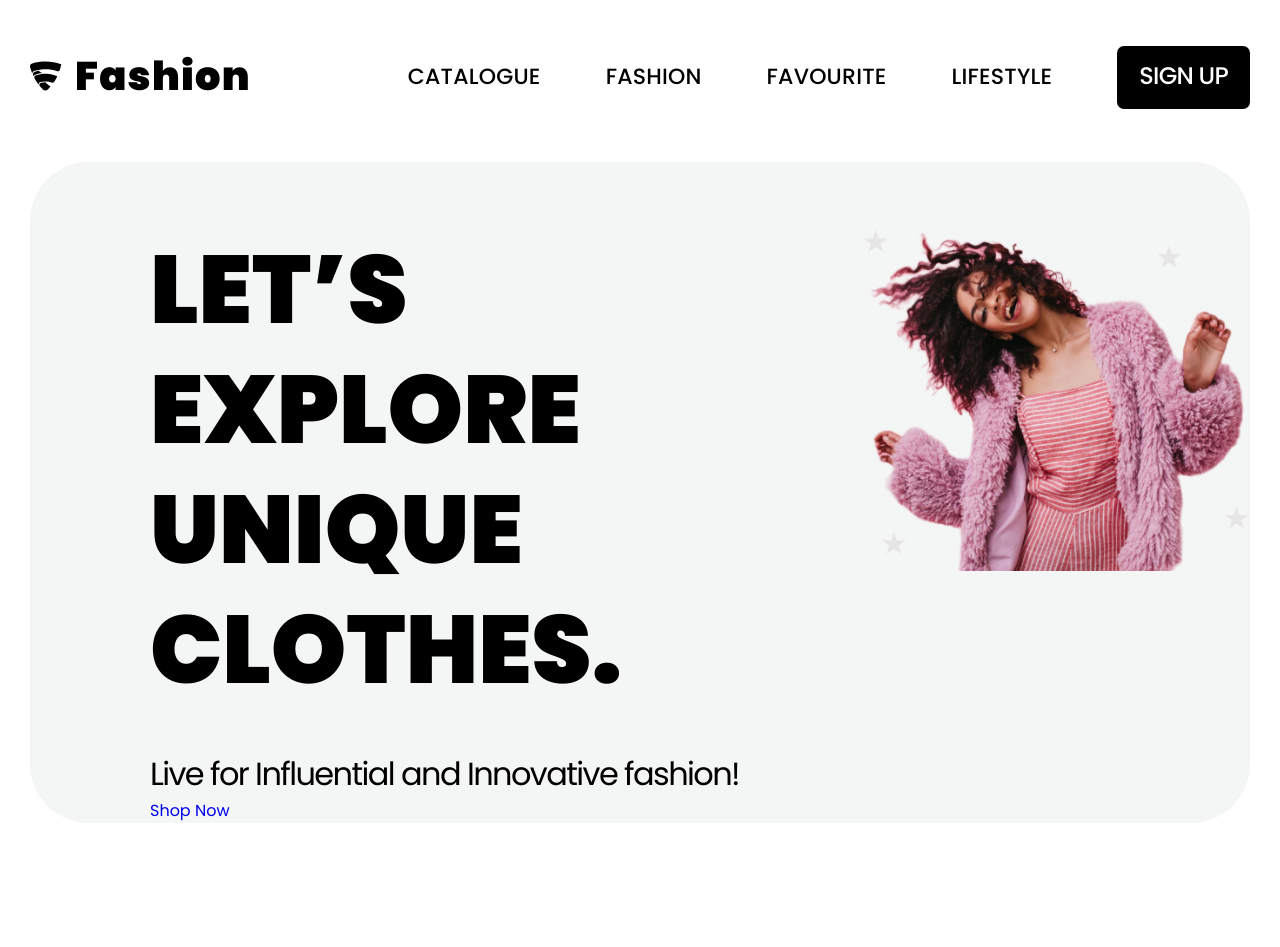
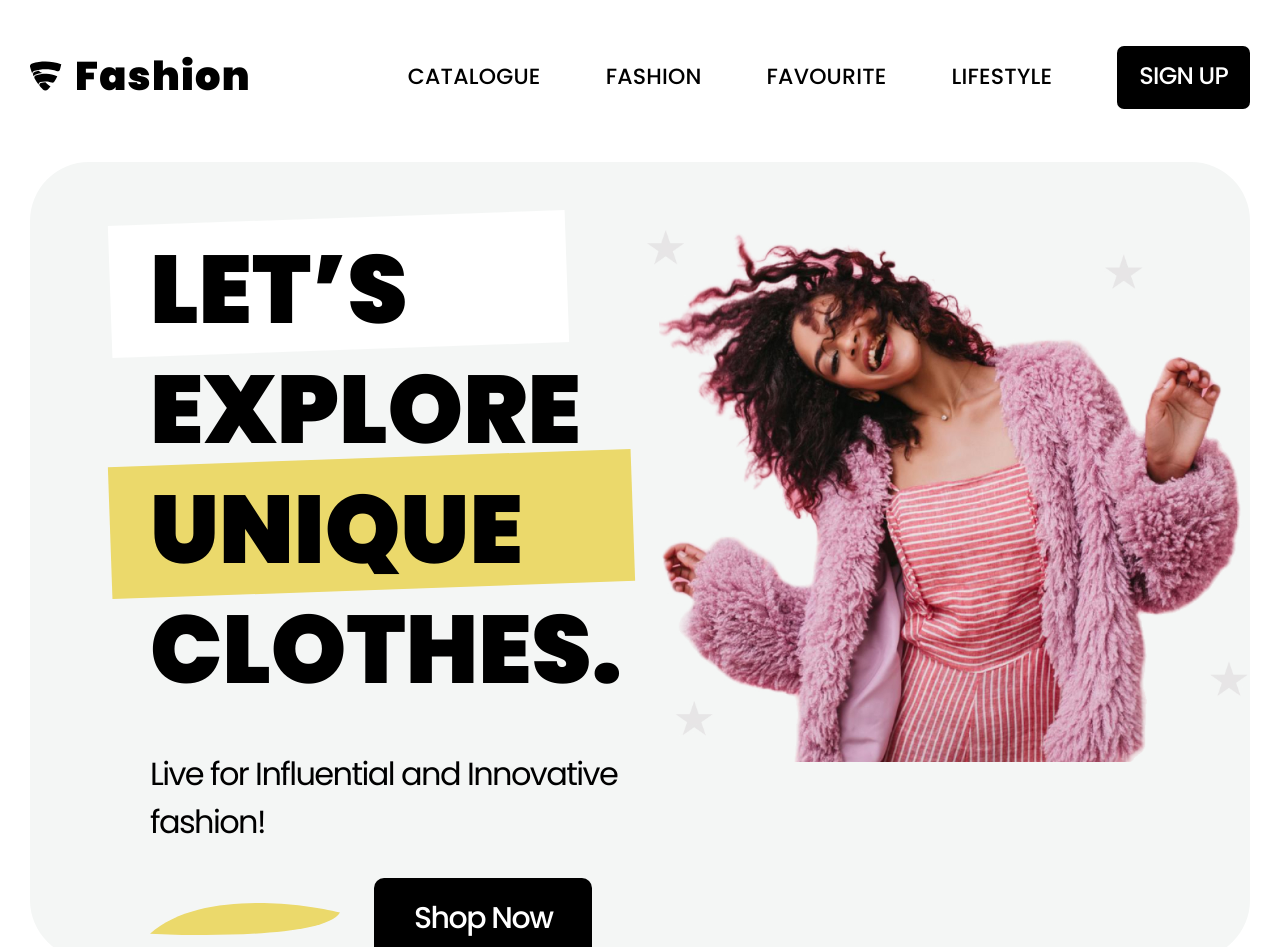
Before and after one commit to Rzaev125/Fashion, a React (Vite) app: page / in a window 1280 px wide. Shown: the top 947 px of the page. Before the commit the page ends 886 px from the top, so only its background shows below. Built offline with nearby package versions, Linux system fonts and the light colour scheme.

Commit message:
finish_promo

```diff
--- a/src/components/promo/Promo.css
+++ b/src/components/promo/Promo.css
@@ -16,6 +16,7 @@
 }
 
 .promo_title {
+    max-width: 480px;
     margin-bottom: 40px;
     font-weight: 900;
     font-size: 96px;
@@ -23,6 +24,7 @@
 }
 
 .promo_desc {
+    margin-bottom: 32px;
     font-weight: 400;
     font-size: 32px;
     line-height: calc(48 / 32);
@@ -30,5 +32,52 @@
 }
 
 .promo_btn-wrapper {
+    display: flex;
+    column-gap: 34px;
+    align-items: center;
+}
 
+.promo_btn-wrapper::before {
+    content: "";
+    display: inline-block;
+    width: 190px;
+    height: 32px;
+    background-image: url('./../../assets/icons/decor-yellow.svg');
 }
+
+.promo_btn {
+    padding: 18px 40px;
+    background: #000;
+    border-radius: 10px;
+    font-weight: 500;
+    font-size: 30px;
+    line-height: 1.5;
+    letter-spacing: -0.05em;
+    color: #fff;
+}
+
+.highlight {
+    position: relative;
+    display: inline-block;
+}
+
+.highlight span {
+    position: relative;
+}
+
+.highlight::before {
+    content: "";
+    display: block;
+    position: absolute;
+    top: -12px;
+    bottom: 0px;
+    left: -40px;
+    right: -160px;
+    background-color: #fff;
+    transform: rotate(-2deg);
+}
+
+.highlight--yellow::before {
+    background-color: var(--yellow);
+    right: -110px;
+}
--- a/src/components/promo/Promo.jsx
+++ b/src/components/promo/Promo.jsx
@@ -9,7 +9,14 @@ export default function Promo() {
                 <div className="promo_content">
                     <div className="promo_text">
                         <div className="promo_title">
-                            LET’S EXPLORE UNIQUE CLOTHES.
+                            <span className='highlight'>
+                                <span>LET’S</span>
+                            </span>
+                            EXPLORE
+                            <span className='highlight highlight--yellow'>
+                                <span>UNIQUE</span>
+                            </span>
+                            CLOTHES.
                         </div>
                         <div className="promo_desc">
                             Live for Influential and Innovative fashion!
```
